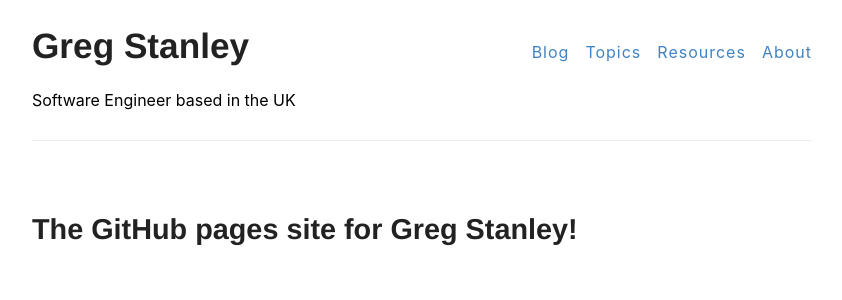
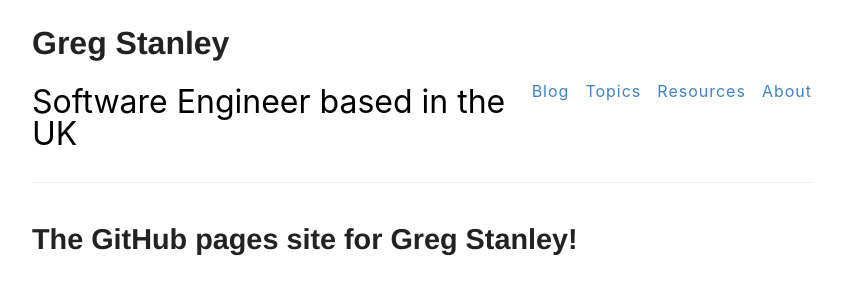
Before and after one commit to gregstanley/gregstanley.github.io, a Jekyll site: the page built from index.md, in a window 1280 px wide. Shown: the top 300 px of the page, without its empty margins (218-1060 px from the left). Built offline with Jekyll 4.4.1, drawn with Linux system fonts in a browser that asks for light colours; a style sheet for code colours, icons or effects is not loaded.

Commit message:
More tweaking of header

```diff
--- a/_sass/base.scss
+++ b/_sass/base.scss
@@ -41,7 +41,7 @@ h6 {
 }
 
 h1 {
-  font-size: 2.2rem;
+  font-size: 2rem;
   a {
     color: inherit;
   }
@@ -115,19 +115,37 @@ img {
 }
 
 .page-header-wrapper {
-  margin-bottom: 4rem;
+  margin-bottom: 2rem;
 }
 
-.page-header {
+header {
   padding: 1rem 0;
   border-bottom: 1px solid $lightGray;
   display: flex;
   justify-content: space-between;
-  align-items: baseline;
+  align-items: center;
+
+  div {
+    font-size: 2rem;
+
+    a {
+      color: inherit;
+    }
+  }
 
   @include mobile {
     flex-direction: column;
     gap: 1rem;
+
+    .site-info {
+      display: flex;
+      flex-direction: column;
+      align-items: center;
+
+      p.site-description {
+        margin: 0.5rem 0;
+      }
+    }
   }
 }
 
```
